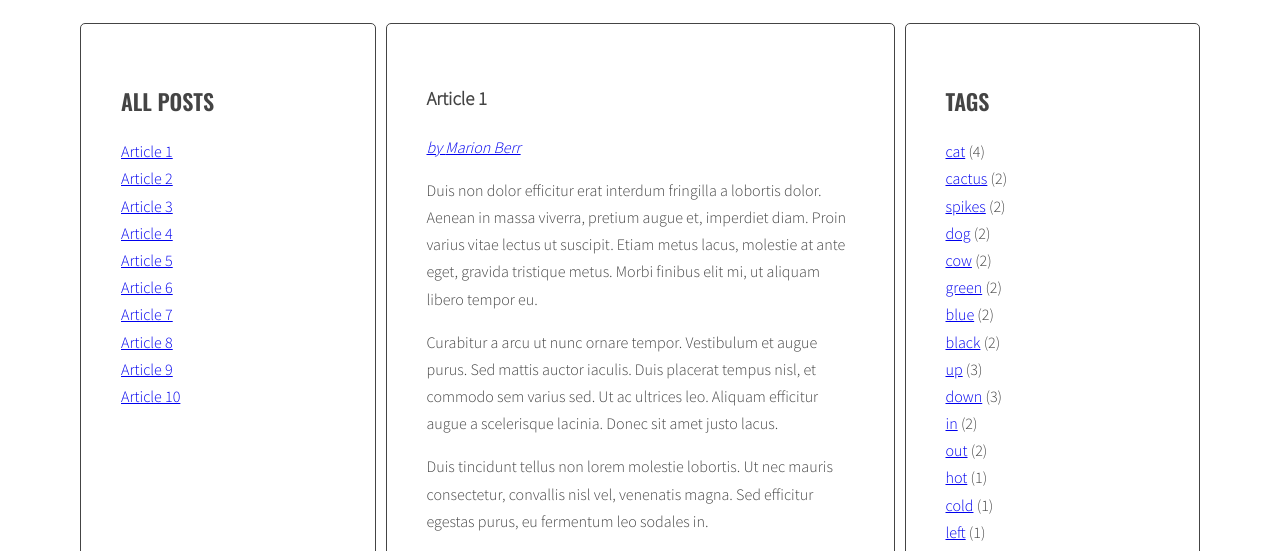
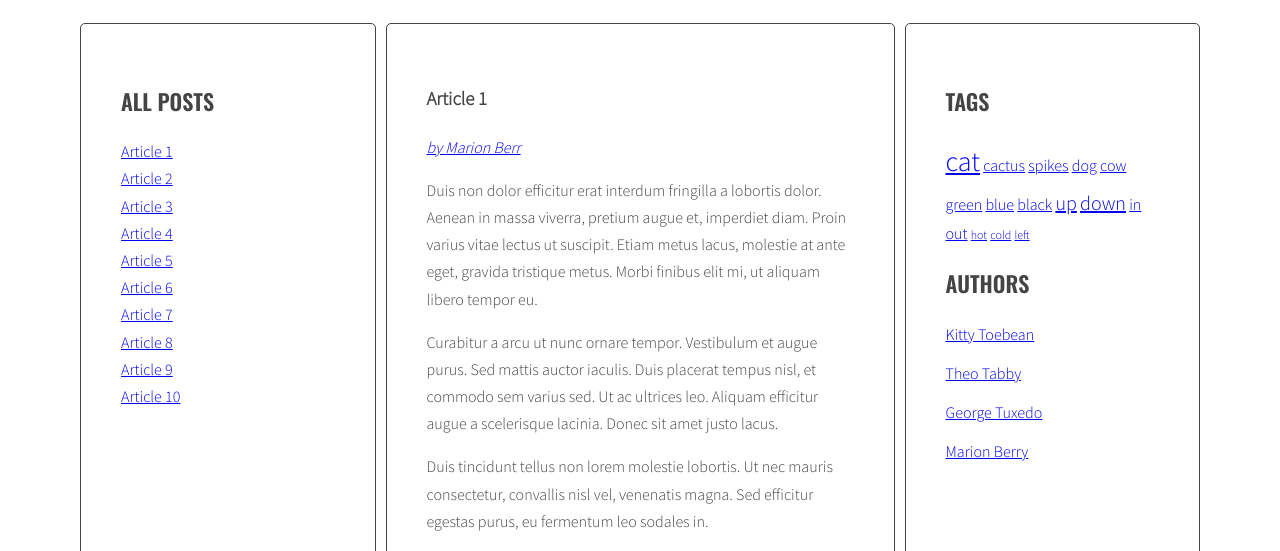
Before and after one commit to MaciejPtaszynski/javascript-blog, a website: page index.html in a window 1280 px wide. Shown: the part 220-771 px from the top of the page. Drawn offline with nearby package versions, Linux system fonts and the light colour scheme.

Commit message:
add tag cloud

```diff
--- a/js/script.js
+++ b/js/script.js
@@ -147,9 +147,8 @@ function generateTags(){
   let allTagsHTML = ' ';
 
   for (let tagLinkHtml in allTags){
-    const kon = calculateTagClass(allTags[tagLinkHtml], tagsParams)
-    allTagsHTML += '<li>' + tagLinkHtml.replace('tag-size-X', kon ) + '(' + allTags[tagLinkHtml] + ')' + '</li>';
-    // allTagsHTML += tagLinkHTML;
+    const tagClass = calculateTagClass(allTags[tagLinkHtml], tagsParams)
+    allTagsHTML += tagLinkHtml.replace('tag-size-X', tagClass );
   }
   console.log(allTagsHTML)
 
--- a/sass/style.scss
+++ b/sass/style.scss
@@ -118,3 +118,22 @@ body {
     margin: 0 10px 0 0;
   }
 }
+.tag-size-1 {
+  font-size: 12px;
+}
+.tag-size-2 {
+  font-size: 16px;
+
+}
+.tag-size-3 {
+  font-size: 20px;
+
+}
+.tag-size-4 {
+  font-size: 24px;
+
+}
+.tag-size-5 {
+  font-size: 28px;
+
+}
```
Also changed, not shown: css/style.css, 1 other file.
